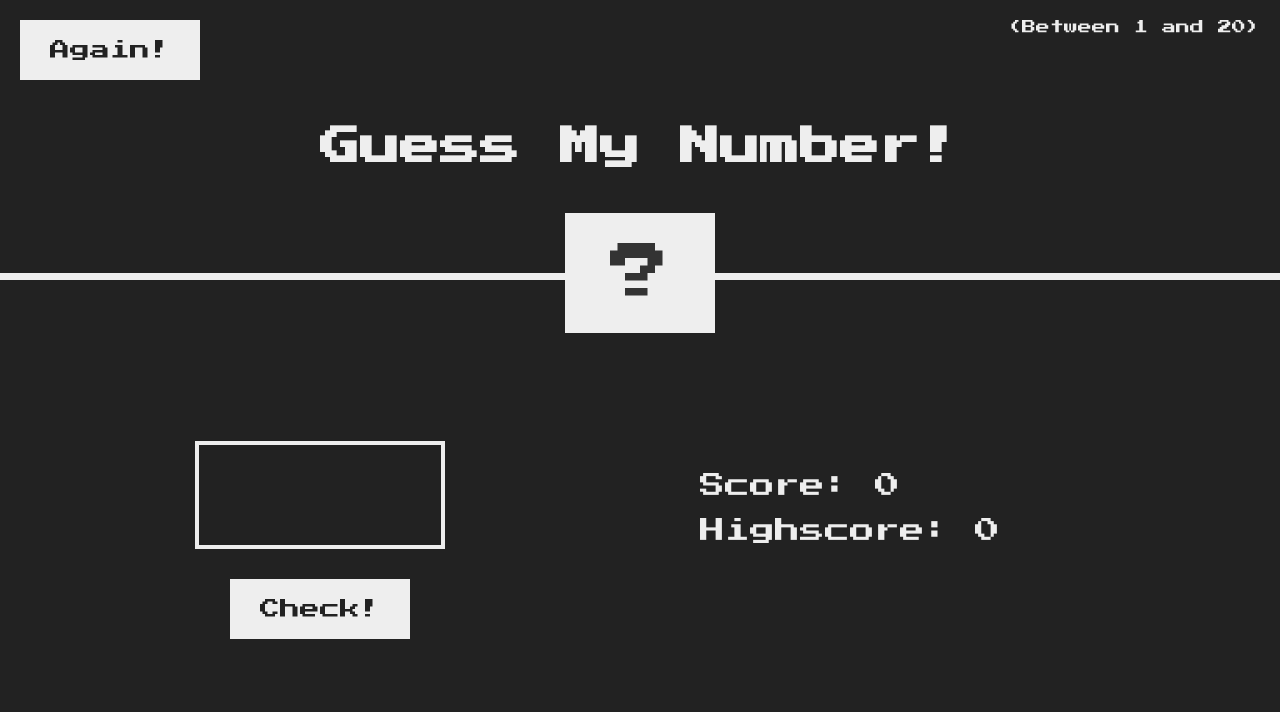
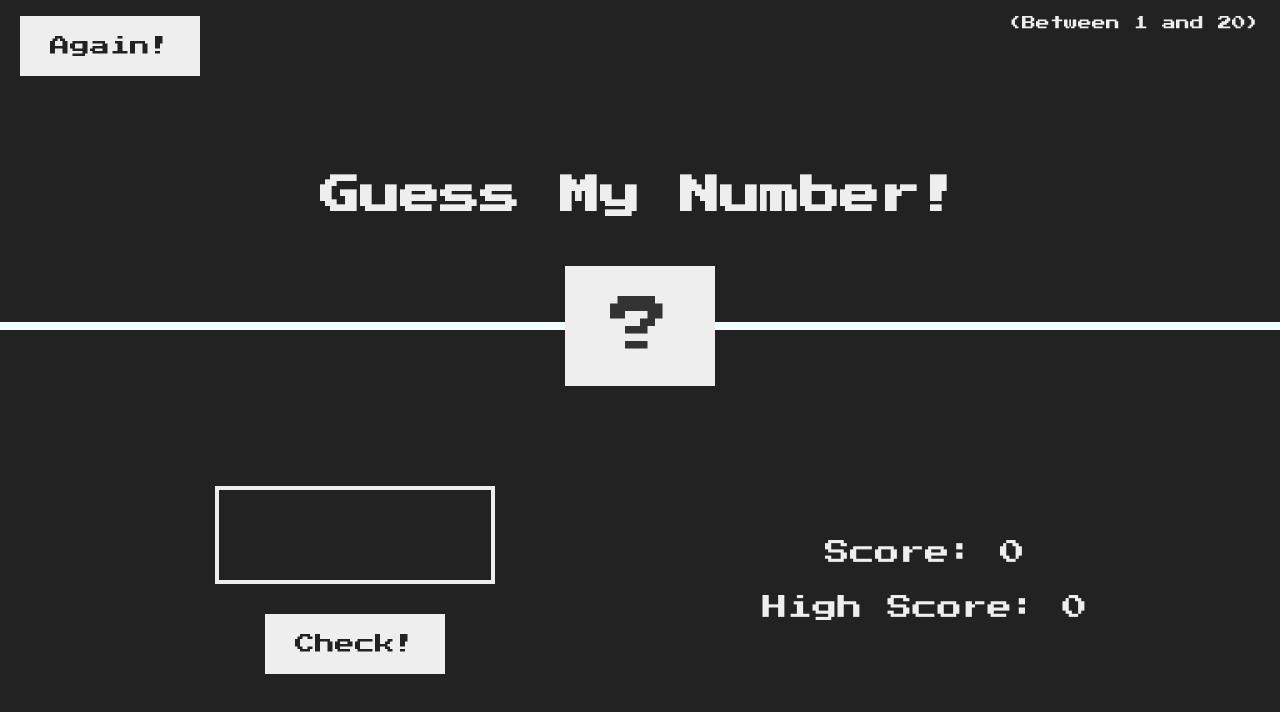
Before and after one commit to ZainGill45/Guessing-Game, a plain HTML site: page index.html in a window 1280 px wide. Drawn offline with Linux system fonts and the light colour scheme.

Commit message:
Made the site responsive and made a few javascript changes

```diff
--- a/index.html
+++ b/index.html
@@ -8,22 +8,33 @@
     <title>Guess My Number!</title>
   </head>
   <body>
+    <div class="container">
       <header>
-      <h1 class="message">Guess My Number!</h1>
+        <div class="top-container">
           <p class="between">(Between 1 and 20)</p>
           <button class="btn again">Again!</button>
+        </div>
+        <h1 class="message">Guess My Number!</h1>
+        <div class="number-container">
+          <span></span>
           <div class="number">?</div>
+        </div>
       </header>
       <main>
+        <div class="bottom-container">
           <section class="left">
             <input type="number" class="guess" />
             <button class="btn check">Check!</button>
           </section>
           <section class="right">
             <p class="label-score">Score: <span class="score">0</span></p>
-        <p class="label-highscore">Highscore: <span class="highscore">0</span></p>
+            <p class="label-highscore">
+              High Score: <span class="high-score">0</span>
+            </p>
           </section>
+        </div>
       </main>
+    </div>
     <script src="script.js"></script>
   </body>
 </html>
--- a/script.js
+++ b/script.js
@@ -6,7 +6,7 @@ const highColor = "#f03e3e";
 
 let secretNumber = Math.trunc(Math.random() * 20) + 1;
 let score = 0;
-let highscore = 0;
+let highScore = 0;
 let firstRun = true;
 let gameOver = false;
 
@@ -21,19 +21,21 @@ const CheckGuess = () => {
   const guess = Number(document.querySelector('.guess').value);
   document.querySelector('.guess').value = null;
 
-  if (!guess) {
+  if (!guess)
     displayMessage('Not A Valid Input');
-  } else if (guess === secretNumber) {
+
+  document.querySelector('.number').innerHTML = guess;
+
+  if (guess === secretNumber) {
     score++;
     displayMessage('Nice You Got It');
     document.querySelector('.number').textContent = secretNumber;
 
     document.querySelector('body').style.backgroundColor = successColor;
-    document.querySelector('.number').style.width = '30rem';
     document.querySelector('.score').textContent = score;
-    if (score < highscore || firstRun) {
-      highscore = score;
-      document.querySelector('.highscore').textContent = highscore;
+    if (score < highScore || firstRun) {
+      highScore = score;
+      document.querySelector('.high-score').textContent = highScore;
       firstRun = false;
     }
     gameOver = true;
--- a/style.css
+++ b/style.css
@@ -1,4 +1,8 @@
-@import url('https://fonts.googleapis.com/css?family=Press+Start+2P&display=swap');
+@import url("https://fonts.googleapis.com/css?family=Press+Start+2P&display=swap");
+
+:root {
+  --spacing: 3rem;
+}
 
 * {
   margin: 0;
@@ -12,75 +16,73 @@ html {
 }
 
 body {
-  font-family: 'Press Start 2P', sans-serif;
+  position: relative;
+  height: 100vh;
+  width: 100vw;
+  font-family: "Press Start 2P", sans-serif;
   color: #eee;
   background-color: #222;
   transition: background-color ease-in-out 0.35s;
 }
 
-/* LAYOUT */
-header {
-  position: relative;
-  height: 35vh;
-  border-bottom: 7px solid #eee;
+h1 {
+  margin-top: var(--spacing);
+  margin-bottom: var(--spacing);
+  font-size: 3rem;
+  text-align: center;
 }
 
-main {
-  height: 65vh;
-  color: #eee;
-  display: flex;
-  align-items: center;
-  justify-content: space-around;
+.container {
+  position: absolute;
+  width: 100%;
+  top: 48%;
+  transform: translateY(-50%);
 }
 
-.left {
-  width: 52rem;
-  display: flex;
-  flex-direction: column;
-  align-items: center;
+.number-container {
+  position: relative;
 }
 
-.right {
-  width: 52rem;
-  font-size: 2.5rem;
-  margin-bottom: 5%;
-}
-
-/* ELEMENTS STYLE */
-h1 {
-  font-size: 4rem;
-  text-align: center;
+.number-container span {
+  width: 100%;
+  border: 4px solid azure;
+  display: block;
   position: absolute;
-  width: 100%;
-  top: 52%;
-  left: 50%;
-  transform: translate(-50%, -50%);
+  top: 50%;
+  transform: translateY(-50%);
+  z-index: -10;
 }
 
 .number {
+  display: block;
   background: #eee;
   color: #333;
   font-size: 6rem;
   width: 15rem;
   padding: 3rem 0rem;
   text-align: center;
-  position: absolute;
-  bottom: 0;
-  left: 50%;
-  transform: translate(-50%, 50%);
+  margin: auto;
 }
 
 .between {
+  margin-top: var(--spacing);
+  margin-bottom: var(--spacing);
+  text-align: center;
   font-size: 1.4rem;
-  position: absolute;
-  top: 2rem;
-  right: 2rem;
 }
 
 .again {
-  position: absolute;
-  top: 2rem;
-  left: 2rem;
+  display: block;
+  margin: auto;
+  margin-top: var(--spacing);
+  margin-bottom: var(--spacing);
+}
+
+.check {
+  display: block;
+  margin: auto;
+  margin-top: var(--spacing);
+  margin-bottom: var(--spacing);
 }
 
 .guess {
@@ -88,12 +90,16 @@ h1 {
   border: 4px solid #eee;
   font-family: inherit;
   color: inherit;
-  font-size: 5rem;
-  padding: 2.5rem;
-  width: 25rem;
+  font-size: 7rem;
+  padding: 1rem;
+  display: block;
+  width: 80%;
+  margin: auto;
   text-align: center;
-  display: block;
-  margin-bottom: 3rem;
+  margin-top: var(--spacing);
+  margin-bottom: var(--spacing);
+  -webkit-appearance: none;
+  -moz-appearance: textfield;
 }
 
 .btn {
@@ -110,11 +116,63 @@ h1 {
   background-color: #ccc;
 }
 
-.message {
-  margin-bottom: 8rem;
-  height: 3rem;
+.label-score {
+  text-align: center;
+  margin-bottom: var(--spacing);
+  font-size: 2rem;
 }
 
-.label-score {
-  margin-bottom: 2rem;
+.label-highscore {
+  text-align: center;
+  font-size: 2rem;
 }
+
+@media screen and (min-width: 800px) {
+  .container {
+    position: absolute;
+    width: 100%;
+    top: 2%;
+    transform: translateY(0%);
+  }
+  .top-container {
+    display: flex;
+    justify-content: space-between;
+    flex-flow: row-reverse;
+  }
+  .again {
+    margin: 0;
+    margin-left: 2rem;
+  }
+  .between {
+    margin: 0;
+    margin-right: 2rem;
+  }
+  h1 {
+    margin-top: 10rem;
+    margin-bottom: 5rem;
+    font-size: 4rem;
+  }
+  .bottom-container {
+    display: flex;
+    justify-content: space-evenly;
+    margin-top: 7rem;
+  }
+  .left {
+    width: 50%;
+    margin-left: 7rem;
+  }
+  .right {
+    width: 50%;
+    align-self: center;
+    margin-right: 7rem;
+  }
+  .label-score {
+    font-size: 2.5rem;
+  }
+  .label-highscore {
+    font-size: 2.5rem;
+  }
+  .guess {
+    width: 28rem;
+  }
+}
```
Lines whose indentation alone changed are shown as unchanged.
